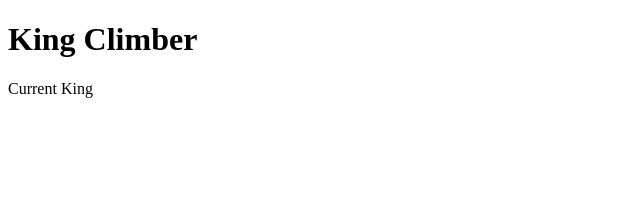
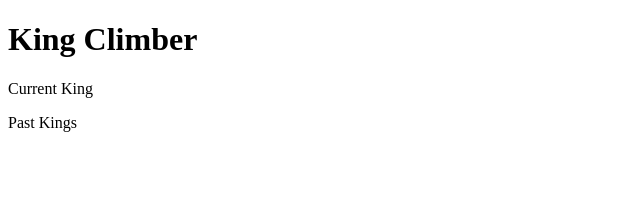
Before and after one commit to MatthewPress/king-climber-ui, a React (Create React App) app: page / in a window 1280 px wide. Shown: the top 204 px of the page, without its empty margins (0-640 px from the left). Built offline with nearby package versions, Linux system fonts and the light colour scheme.

Commit message:
Feat: add initial  area for past kings

```diff
--- a/src/components/App/App.js
+++ b/src/components/App/App.js
@@ -1,6 +1,7 @@
 
 import Header from '../Header/Header';
 import CurrentKing from '../CurrentKing/CurrentKing';
+import PastKings from '../PastKings/PastKings';
 
 import './App.css';
 
@@ -9,6 +10,7 @@ function App() {
     <div className="app--container">
       <Header />
       <CurrentKing />
+      <PastKings />
     </div>
   );
 }
--- /dev/null
+++ b/src/components/PastKings/PastKings.js
@@ -0,0 +1,9 @@
+import './PastKings.css';
+
+const PastKings = () => {
+  return (
+    <p>Past Kings</p>
+  );
+}
+
+export default PastKings;
```
Also changed, not shown: src/components/PastKings/PastKings.css (added).
